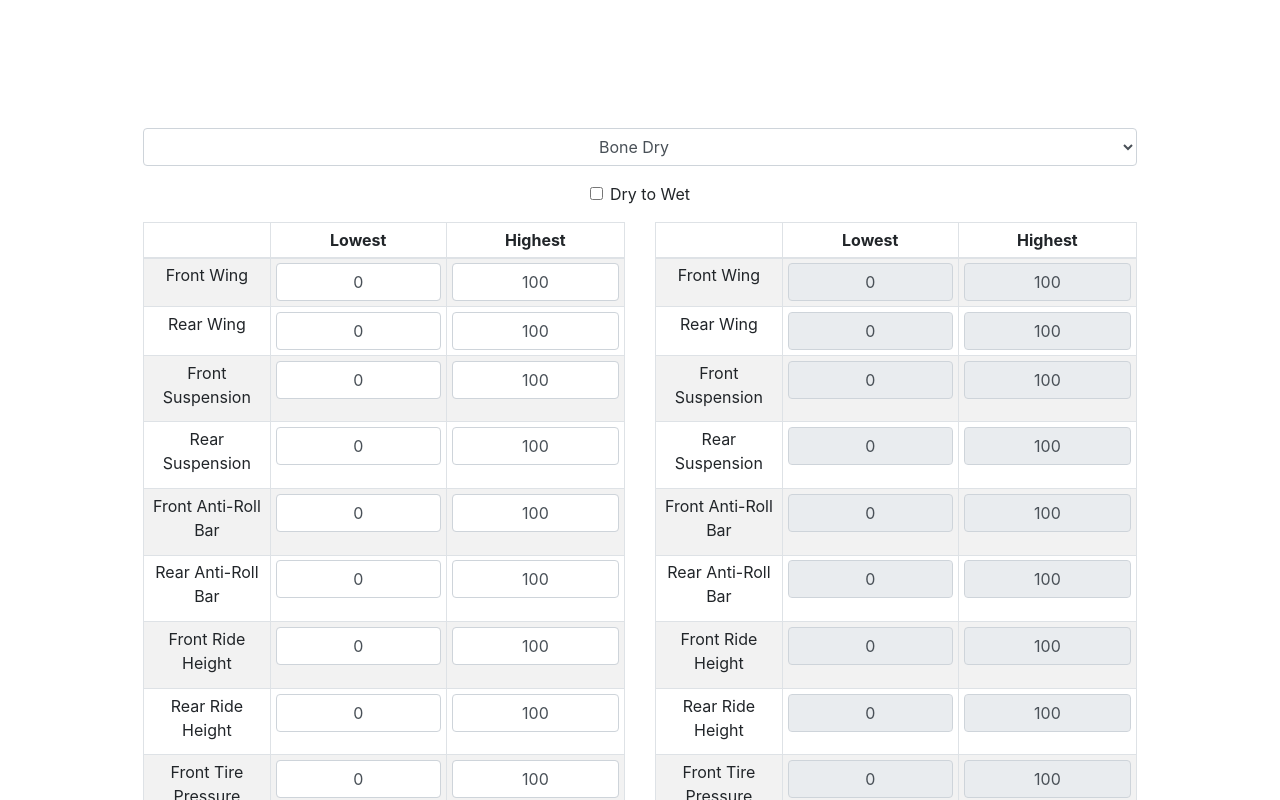
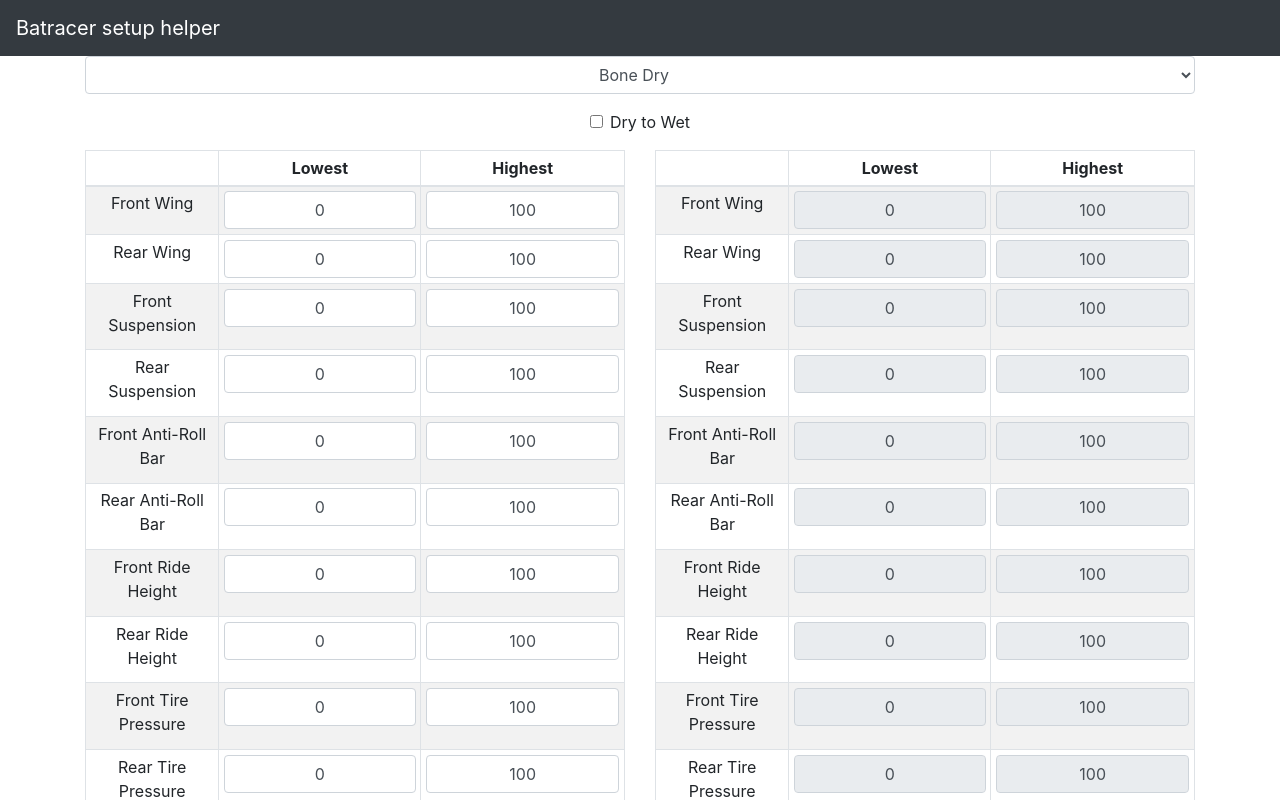
Before and after one commit to TheMich4/batracer-setup-helper, a React (Create React App) app: page / in a window 1280 px wide. Shown: the top 800 px of the page. Built offline with nearby package versions, Linux system fonts and the light colour scheme.

Commit message:
Fixed calculating numbers on weather change

```diff
--- a/src/App.css
+++ b/src/App.css
@@ -1,5 +1,5 @@
 .App {
-  margin: 10%;
+  /* margin: 10%; */
   text-align: center;
 }
 
--- a/src/App.js
+++ b/src/App.js
@@ -2,7 +2,7 @@ import "./App.css";
 
 import { Col, Container, Row } from "react-bootstrap";
 import React, { useState } from "react";
-import { ConvertionTypeSelect, SetupTable, WeatherSelect } from "./components";
+import { ConvertionTypeSelect, SetupTable, WeatherSelect, Navbar } from "./components";
 import { defaultValues, elements, weatherConditions } from "./consts";
 
 const App = () => {
@@ -30,15 +30,8 @@ const App = () => {
     return adjustedValue;
   };
 
-  const handleWeatherChange = (event) => {
-    const selectedWeather = event.target.value || "Bone Dry";
-    setWeather(selectedWeather);
-  };
-
-  const handleConvertionTypeChange = (event) => {
-    setConvertionType(!event.target.checked);
-
-    const newOuputValues = Object.keys(inputValues).reduce((values, element) => {
+  const calculateOutputValues = () =>
+    Object.keys(inputValues).reduce((values, element) => {
       const currentValues = inputValues[element];
       const adjustValue = elements[element].adjustment;
       const currentWeather = weatherConditions[weather];
@@ -49,6 +42,18 @@ const App = () => {
       return { ...values, ...elementObject };
     }, {});
 
+  const handleWeatherChange = (event) => {
+    const selectedWeather = event.target.value || "Bone Dry";
+    setWeather(selectedWeather);
+
+    const newOuputValues = calculateOutputValues();
+    setOutputValues(newOuputValues);
+  };
+
+  const handleConvertionTypeChange = (event) => {
+    setConvertionType(!event.target.checked);
+
+    const newOuputValues = calculateOutputValues();
     setOutputValues(newOuputValues);
   };
 
@@ -77,6 +82,7 @@ const App = () => {
 
   return (
     <div className="App">
+      <Navbar />
       <Container>
         <WeatherSelect value={weather} onWeatherChange={handleWeatherChange} />
         <ConvertionTypeSelect
--- /dev/null
+++ b/src/components/Navbar.js
@@ -0,0 +1,10 @@
+import React from "react";
+import { Navbar as ReactNavbar } from "react-bootstrap";
+
+const Navbar = () => (
+  <ReactNavbar bg="dark" variant="dark">
+    <ReactNavbar.Brand>Batracer setup helper</ReactNavbar.Brand>
+  </ReactNavbar>
+);
+
+export default Navbar;
--- a/src/components/index.js
+++ b/src/components/index.js
@@ -2,5 +2,6 @@ import ConvertionTypeSelect from "./ConvertionTypeSelect";
 import SetupTable from "./SetupTable";
 import SetupType from "./SetupType";
 import WeatherSelect from "./WeatherSelect";
+import Navbar from "./Navbar";
 
-export { ConvertionTypeSelect, SetupType, SetupTable, WeatherSelect };
+export { ConvertionTypeSelect, SetupType, SetupTable, WeatherSelect, Navbar };
```
